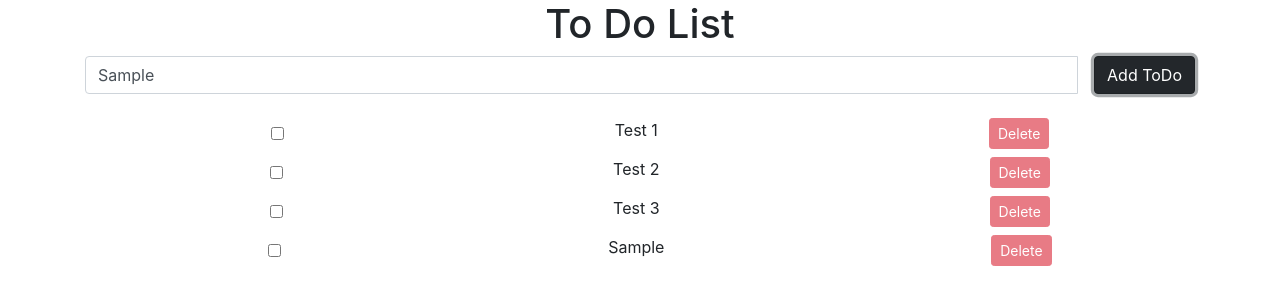
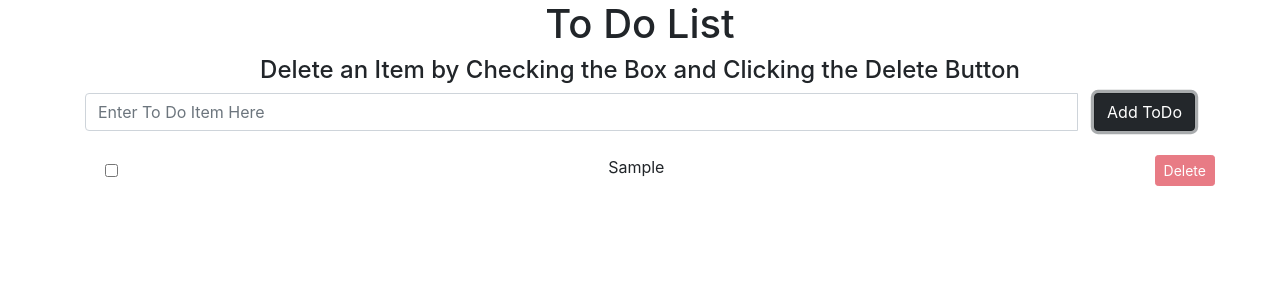
Before and after one commit to danielmurphy1/todo-react, a React (Create React App) app: page / in a window 1280 px wide. Both pictures are taken after typing "Sample" into the empty fields and a click on the button "Add ToDo". Shown: the top 304 px of the page. Built offline with nearby package versions, Linux system fonts and the light colour scheme.

Commit message:
added checkbox and delete functionality, finished styling, refactored

```diff
--- a/public/index.html
+++ b/public/index.html
@@ -24,7 +24,7 @@
       work correctly both with client-side routing and a non-root public URL.
       Learn how to configure a non-root public URL by running `npm run build`.
     -->
-    <title>React App</title>
+    <title>React ToDo List</title>
   </head>
   <body>
     <noscript>You need to enable JavaScript to run this app.</noscript>
--- a/src/App.js
+++ b/src/App.js
@@ -1,57 +1,88 @@
 import React from 'react';
-import logo from './logo.svg';
 import 'bootstrap/dist/css/bootstrap.min.css';
 import Header from './Components/Header';
 import Form from './Components/Form';
 import List from './Components/List';
-import './App.css';
 
 class App extends React.Component {
   constructor(){
     super();
     this.state = {
-      todos: [
-        {
-          id: Math.random(),
-          todoText: "Test 1",
-          isChecked: false
-        },
-        {
-          id: Math.random(),
-          todoText: "Test 2",
-          isChecked: false
-        },
-        {
-          id: Math.random(),
-          todoText: "Test 3",
-          isChecked: false
-        }
-      ]
+      todos: []
     }
+
     this.handleChange = this.handleChange.bind(this);
     this.addTodo = this.addTodo.bind(this);
+    this.updateTodo = this.updateTodo.bind(this);
+    this.handleDelete = this.handleDelete.bind(this);
   }
 
   addTodo(event){
     event.preventDefault();
 
     let newTodo = {
-      id: Math.random,
+      id: Math.random(),
       todoText: this.state.todoText,
       isChecked: false
     }
     this.setState({
       todos: this.state.todos.length >= 1 ? [...this.state.todos, newTodo] : [newTodo],
       id: "",
+      todoText: "",
       isChecked: false
     })
   }
 
   handleChange(event){
-    const {name, value, checked, type} = event.target;
+    const {name, value} = event.target;
     this.setState({
-      [name] : type === "checkbox" ? checked : value
+      [name] : value
     })
+  }
+
+  updateTodo(todoID, isChecked) {
+    this.setState(prevState => {
+      const matchingTodo = prevState.todos.find(todo => todo.id === todoID);
+      const matchingTodoIndex = prevState.todos.indexOf(matchingTodo);
+      prevState.todos[matchingTodoIndex].isChecked = isChecked;
+      return prevState;
+    })
+  }
+
+  handleDelete(todoID){
+    this.setState(prevState => {
+      const todos = prevState.todos.filter(todo => todo.id !==todoID);
+      prevState.todos = todos
+      return prevState
+    })
+  }
+
+  //another way to handle both of these methods without using prevState
+
+  // handleDelete(todoID){
+  //   const todos = this.state.todos.filter(todo => todo.id !==todoID);
+  //   this.setState({
+  //     todos : todos
+  //   })
+  // }
+
+  // updateTodo(todoID, isChecked) {
+  //   const matchingTodo = this.state.todos.find(todo => todo.id === todoID);
+  //   const matchingTodoIndex = this.state.todos.indexOf(matchingTodo);
+  //   this.state.todos[matchingTodoIndex].isChecked = isChecked;
+  //   this.setState({
+  //     todos : this.state.todos
+  //   })
+  // }
+
+  componentDidMount(){
+    localStorage.getItem("todos") && this.setState({
+      todos: JSON.parse(localStorage.getItem("todos"))
+    })
+  }
+
+  componentDidUpdate() {
+    localStorage.setItem('todos', JSON.stringify(this.state.todos));
   }
 
   render(){
@@ -59,7 +90,7 @@ class App extends React.Component {
       <div className="App">
         <Header />
         <Form addTodo={this.addTodo} state={this.state} handleChange={this.handleChange}/>
-        <List todos={this.state.todos} handleChange={this.handleChange}/>
+        <List todos={this.state.todos} updateTodo={this.updateTodo} handleDelete={this.handleDelete}/>
       </div>
     );
   }
--- a/src/Components/Form.js
+++ b/src/Components/Form.js
@@ -4,7 +4,15 @@ function Form (props){
     return(
         <form className="container" onSubmit={props.addTodo}>
             <div className="input-group">
-                <input type="text" name="todoText" value={props.state.toDoText} onChange={props.handleChange} className="form-control" placeholder="Enter To Do Item Here" required></input>
+                <input
+                    type="text"
+                    name="todoText"
+                    value={props.state.todoText}
+                    onChange={props.handleChange}
+                    className="form-control"
+                    placeholder="Enter To Do Item Here"
+                    required>
+                </input>
                 <button className="btn btn-dark ml-3" type="submit" >Add ToDo</button>
             </div>
         </form>
--- a/src/Components/Header.js
+++ b/src/Components/Header.js
@@ -2,8 +2,9 @@ import React from 'react';
 
 function Header (){
     return (
-        <div>
+        <div className="d-flex flex-column align-items-center">
             <h1>To Do List</h1>
+            <h4>Delete an Item by Checking the Box and Clicking the Delete Button</h4>
         </div>
     )
 }
--- a/src/Components/List.js
+++ b/src/Components/List.js
@@ -3,11 +3,16 @@ import React from 'react';
 function List (props){
 
     let todos = props.todos.map(todo => {
-        return <li className="container d-flex justify-content-around mt-2" key={todo.id}>
-                    <input type="checkbox" name="isChecked" value={todo.isChecked} onChange={props.handleChange}></input>
+        return <li className="container d-flex justify-content-between mt-2" key={todo.id}>
+                    <input
+                        type="checkbox"
+                        name="isChecked"
+                        value={todo.isChecked}
+                        onChange={(e) => props.updateTodo(todo.id, e.target.checked)}>
+                    </input>
                     {todo.todoText}
                     {todo.isChecked === true ?
-                        <button className="btn btn-sm btn-danger">Delete</button> :
+                        <button className="btn btn-sm btn-danger" onClick={() => props.handleDelete(todo.id)}>Delete</button> :
                         <button className="btn btn-sm btn-danger" disabled>Delete</button>}
                 </li>;
     })
@@ -19,7 +24,6 @@ function List (props){
             </ul>
         </div>
     )
-
 }
 
 export default List;
```
Also changed, not shown: 1 other file (tests, documents, lock files or other folders).
